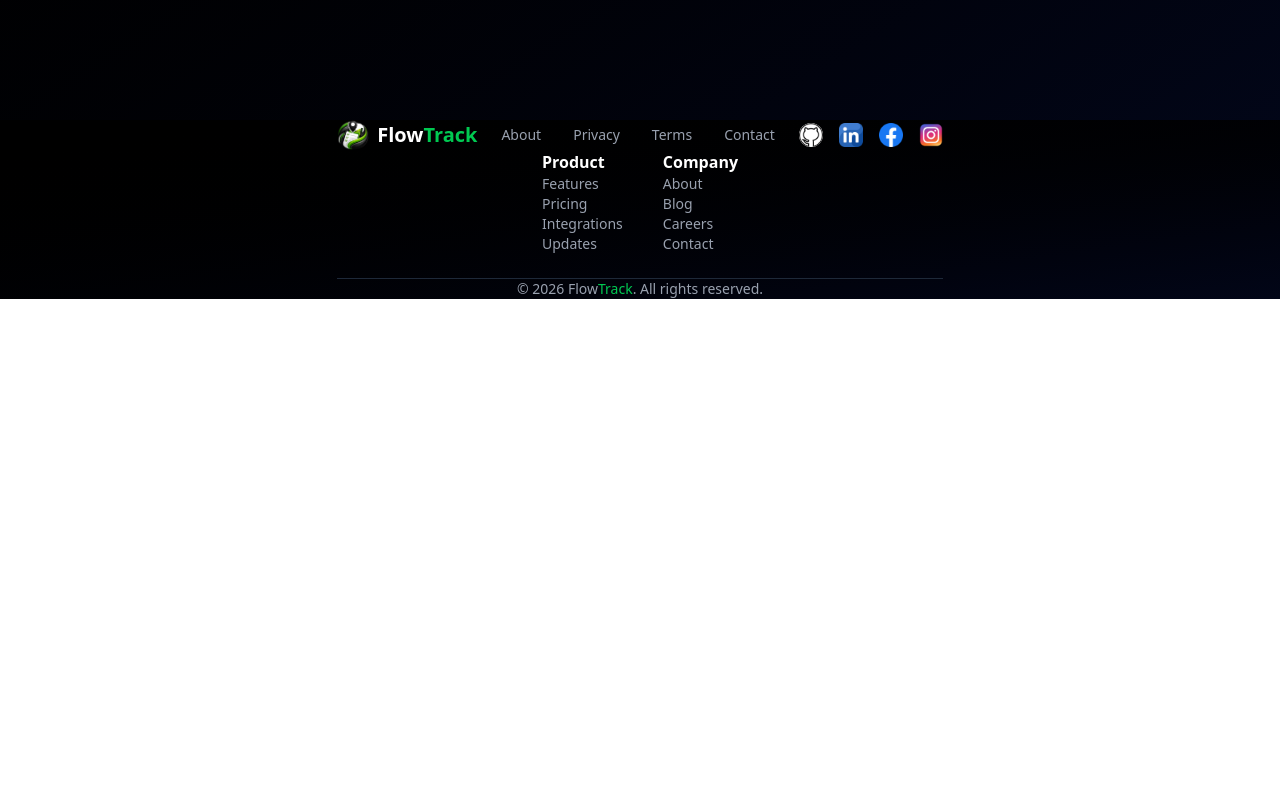
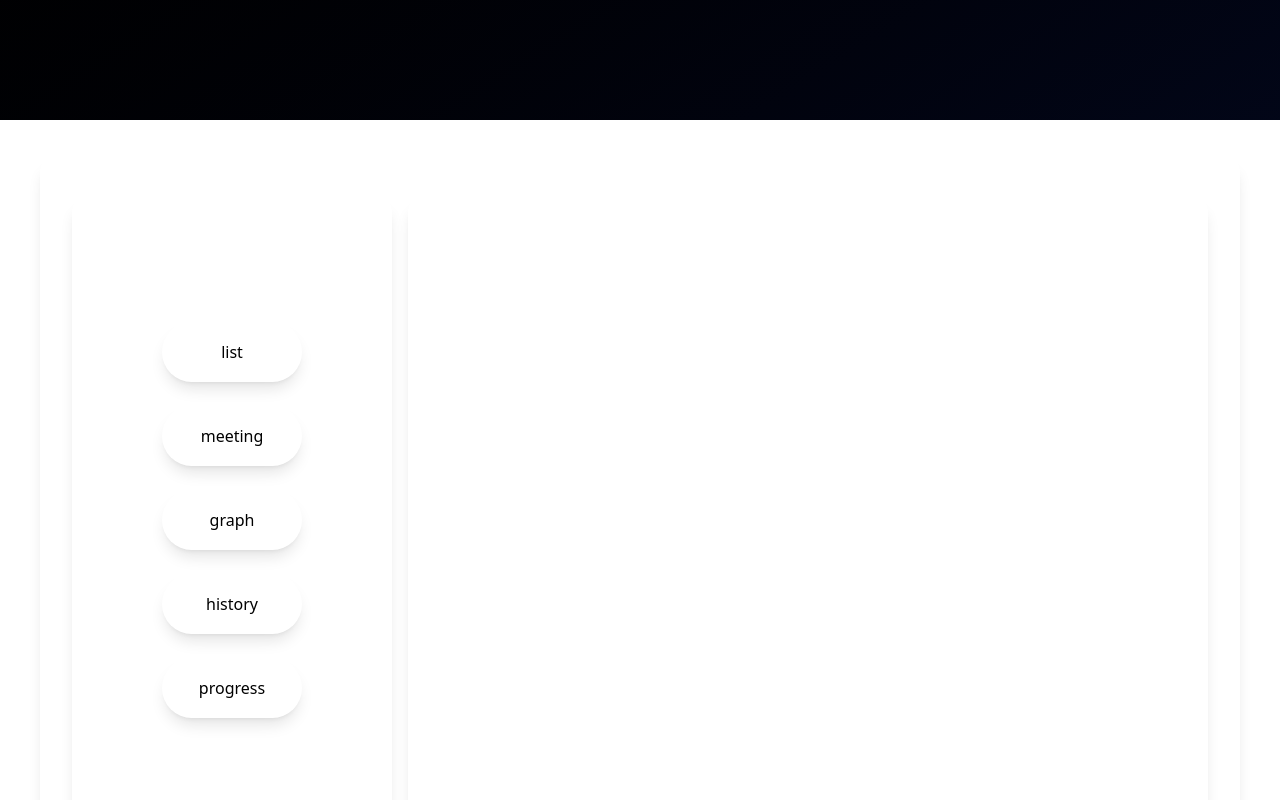
Before and after one commit to Samrat-Deula7/FlowTrack, a React (Vite) app in the folder Frontend/: page /landing in a window 1280 px wide. Shown: the part 1540-2340 px from the top of the page. Before the commit the page ends 1839 px from the top, so only its background shows below. Built offline with nearby package versions, Linux system fonts and the light colour scheme.

Commit message:
finished the functionality of the service details section now need to work on UI

```diff
--- a/Frontend/src/Landing.tsx
+++ b/Frontend/src/Landing.tsx
@@ -2,12 +2,14 @@ import NavBar from "./LandingPageComponents/NavBar";
 import HeroSection from './LandingPageComponents/HeroSection'
 import Footer from "./LandingPageComponents/Footer";
 import CTASection from "./LandingPageComponents/CTAsection";
+import ServiceDetails from "./LandingPageComponents/ServiceDetails";
 function Landing() {
   return (
     <>
     <NavBar/>
     <HeroSection/>
     <CTASection/>
+    <ServiceDetails/>
     <Footer/>
     </>
   );
--- /dev/null
+++ b/Frontend/src/LandingPageComponents/ServiceDetails.tsx
@@ -0,0 +1,66 @@
+
+const ServiceDetails = () => {
+      const handleTabClick = (targetClass: string) => {
+        const allTabs = document.querySelectorAll(".tab-content");
+        allTabs.forEach((tab) => tab.classList.remove("scalefull"));
+
+        document.querySelector(`.${targetClass}`)?.classList.add("scalefull");
+      };
+  return (
+    <div className="w-screen h-screen  flex justify-center items-center bg-transparent py-20 px-6 ">
+      <div className="flex justify-center items-center gap-4 w-300 h-180 bg-white/2 backdrop-blur-md shadow-lg rounded-xl border border-white/10">
+        <div className="flex flex-col justify-center items-center w-80 h-160  bg-white/5 backdrop-blur-md shadow-lg rounded-xl gap-6">
+          <button
+            className=" bg-white/5 backdrop-blur-md shadow-lg rounded-full hover:border  hover:border-white/10 hover:bg-green-500 hover:text-white w-35 h-15 cursor-pointer"
+            onClick={() => handleTabClick("list")}
+          >
+            list
+          </button>
+          <button
+            className=" bg-white/5 backdrop-blur-md shadow-lg rounded-full hover:border  hover:border-white/10 hover:bg-green-500 hover:text-white w-35 h-15 cursor-pointer"
+            onClick={() => handleTabClick("metting")}
+          >
+            meeting
+          </button>
+          <button
+            className=" bg-white/5 backdrop-blur-md shadow-lg rounded-full hover:border  hover:border-white/10 hover:bg-green-500 hover:text-white w-35 h-15 cursor-pointer"
+            onClick={() => handleTabClick("graph")}
+          >
+            graph
+          </button>
+          <button
+            className=" bg-white/5 backdrop-blur-md shadow-lg rounded-full hover:border  hover:border-white/10 hover:bg-green-500 hover:text-white w-35 h-15 cursor-pointer"
+            onClick={() => handleTabClick("history")}
+          >
+            history
+          </button>
+          <button
+            className=" bg-white/5 backdrop-blur-md shadow-lg rounded-full hover:border  hover:border-white/10 hover:bg-green-500 hover:text-white w-35 h-15 cursor-pointer"
+            onClick={() => handleTabClick("progress")}
+          >
+            progress
+          </button>
+        </div>
+        <div className="relative w-200 h-160  bg-white/5 backdrop-blur-md shadow-lg rounded-xl   ">
+          <div className="absolute inset-0 w-200 h-160  bg-white/5 backdrop-blur-md shadow-lg rounded-xl  duration-300 scalenone list  tab-content z-5">
+            list
+          </div>
+          <div className="absolute inset-0 w-200 h-160  bg-white/5 backdrop-blur-md shadow-lg rounded-xl  duration-300 scalenone  metting tab-content z-4">
+            metting
+          </div>
+          <div className="absolute inset-0 w-200 h-160  bg-white/5 backdrop-blur-md shadow-lg rounded-xl  duration-300 scalenone  graph tab-content z-3">
+            graph
+          </div>
+          <div className="absolute inset-0 w-200 h-160  bg-white/5 backdrop-blur-md shadow-lg rounded-xl  duration-300 scalenone  history tab-content z-2">
+            history
+          </div>
+          <div className="absolute inset-0 w-200 h-160  bg-white/5 backdrop-blur-md shadow-lg rounded-xl  duration-300 scalenone  progress tab-content z-1">
+            progress
+          </div>
+        </div>
+      </div>
+    </div>
+  );
+};
+
+export default ServiceDetails;
--- a/Frontend/src/index.css
+++ b/Frontend/src/index.css
@@ -20,6 +20,7 @@ body{
   transform: rotate(0deg);
 }
 
+  /* This is css for CTA section */
 .hide {
   transform: translateY(50px);
   opacity: 0;
@@ -30,3 +31,15 @@ body{
   transform: translateY(0px);
   opacity: 1;
 }
+
+/* This is css for ServiceDetails */
+
+.scalenone{
+  transform: scale(0);
+  opacity: 0;
+    transition: transform 0.6s ease, opacity 0.6s ease;
+}
+.scalefull{
+  transform: scale(1);
+  opacity: 1;
+}
```
Also changed, not shown: Frontend/src/LandingPageComponents/CTAsection.tsx (+4 -6 lines).
